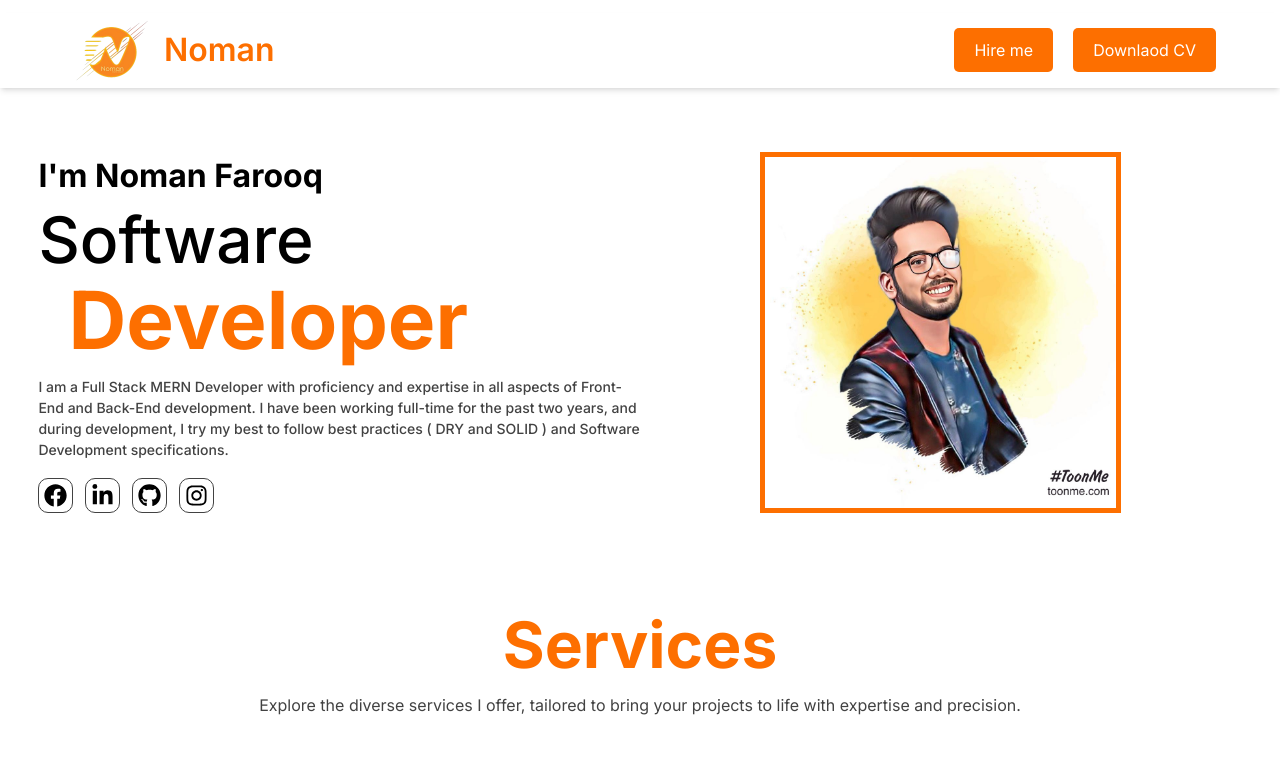
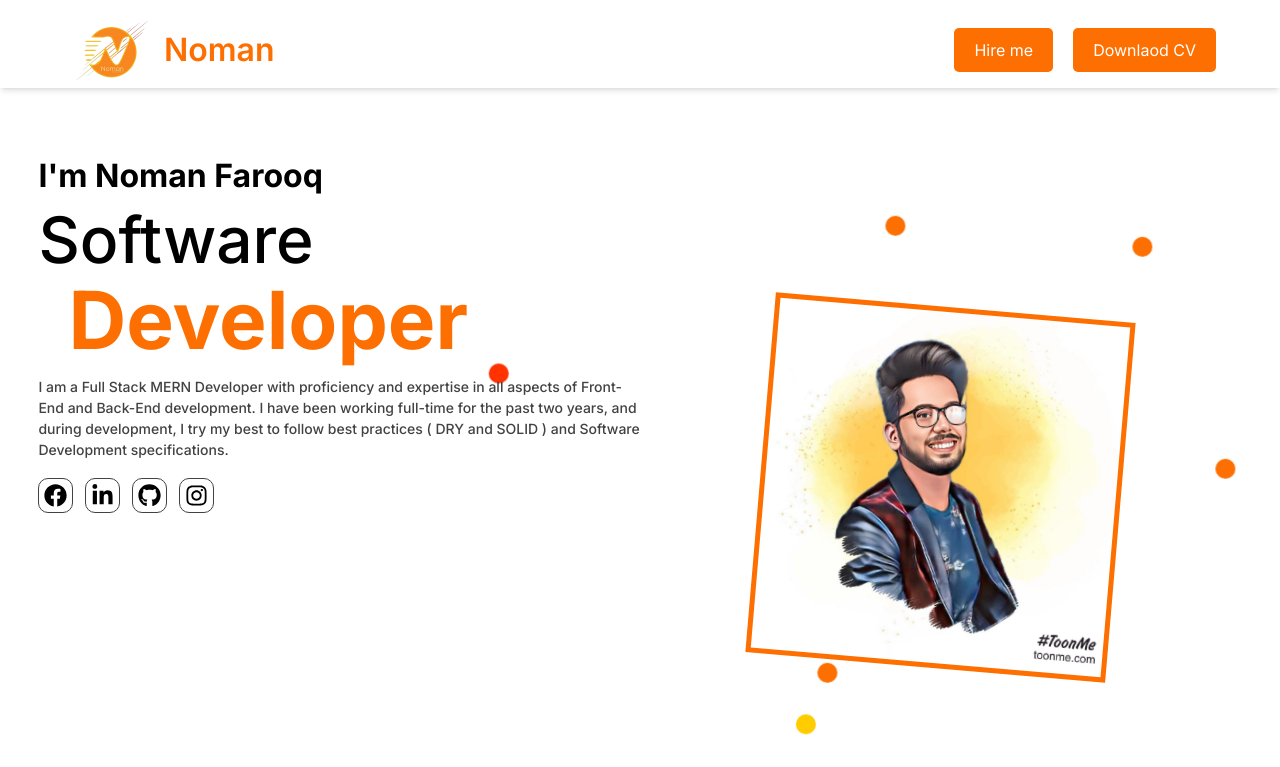
Before and after one commit to Noman-Sheikh-09/nextjs-portfolio, a Next.js app: page / in a window 1280 px wide. Shown: the top 767 px of the page. Built offline with nearby package versions, Linux system fonts and the light colour scheme.

Commit message:
update ui

```diff
--- a/app/globals.css
+++ b/app/globals.css
@@ -31,7 +31,6 @@ body {
     text-wrap: balance;
   }
 }
-
 
 .service-card {
   position: relative;
@@ -84,3 +83,80 @@ body {
   /* height: 100%; */
   object-fit: cover;
 }
+
+/* styles/globals.css */
+
+@keyframes dance {
+  0% {
+    transform: rotate(0deg);
+  }
+  25% {
+    transform: rotate(5deg);
+  }
+  50% {
+    transform: rotate(0deg);
+  }
+  75% {
+    transform: rotate(-5deg);
+  }
+  100% {
+    transform: rotate(0deg);
+  }
+}
+
+.dance-animation {
+  animation: dance 2s infinite ease-in-out;
+}
+.full-screen-bg {
+  position: relative;
+  width: 100%;
+  min-height: 100vh;
+  overflow: hidden;
+
+}
+
+@keyframes moveBall {
+  0% {
+    transform: translateY(0) translateX(0);
+  }
+  25% {
+    transform: translateY(-100px) translateX(100px);
+  }
+  50% {
+    transform: translateY(100px) translateX(200px);
+  }
+  75% {
+    transform: translateY(-200px) translateX(300px);
+  }
+  100% {
+    transform: translateY(0) translateX(0);
+  }
+}
+
+.ball {
+  position: absolute;
+  width: 20px;
+  height: 20px;
+  background-color: #fd6f00;
+  border-radius: 50%;
+  animation: moveBall 15s infinite ease-in-out;
+  z-index: -999;
+}
+
+.ball:nth-child(2) {
+  background-color: #000000;
+  animation-duration: 7s;
+  animation-delay: -2s;
+}
+
+.ball:nth-child(3) {
+  background-color: #ffcc00;
+  animation-duration: 6s;
+  animation-delay: -3s;
+}
+
+.ball:nth-child(4) {
+  background-color: #ff3300;
+  animation-duration: 3s;
+  animation-delay: -1s;
+}
--- a/app/portfolio/page.tsx
+++ b/app/portfolio/page.tsx
@@ -1,3 +1,4 @@
+"use client"
 import Contact from "@/components/contact/Contact";
 import Footer from "@/components/footer/Footer";
 import Header from "@/components/header/Header";
@@ -5,7 +6,7 @@ import Projects from "@/components/projects/Projects";
 import Services from "@/components/services/Services";
 import Technologies from "@/components/technologies/Technologies";
 import Link from "next/link";
-import React from "react";
+import React, { useEffect } from "react";
 import {
   FaFacebook,
   FaLinkedinIn,
@@ -13,13 +14,26 @@ import {
   FaInstagram,
 } from "react-icons/fa";
 export default function Portfolio() {
+
+  useEffect(() => {
+    const container = document.getElementById('ball-container');
+    const numberOfBalls = 10;
+
+    for (let i = 0; i < numberOfBalls; i++) {
+      const ball = document.createElement('div');
+      ball.className = 'ball';
+      ball.style.top = `${Math.random() * 100}vh`;
+      ball.style.left = `${Math.random() * 100}%`;
+      container.appendChild(ball);
+    }
+  }, []);
   return (
-    <div className="w-[100%] min-h-[100vh] pt-[1%]">
+    <div className="w-[100%] min-h-[100vh] pt-[1%]" >
       <Header />
       {/* hero section  */}
       {/* <BackgroundAnimation /> */}
-      <div className="w-[100%] flex xs:flex-col lg:flex-row   justify-between px-[3%] py-[5%]">
-        <div className="xs:w-[100%] lg:w-[50%] ">
+      <div className="w-[100%] flex xs:flex-col lg:flex-row full-screen-bg justify-between px-[3%] py-[5%]" id="ball-container">
+        <div className="xs:w-[100%] lg:w-[50%] z-50">
           <p className="font-bold text-[2rem] text-black">I'm Noman Farooq</p>
           <p className="font-medium text-[4rem] text-black leading-[80px]">
             Software
@@ -70,9 +84,11 @@ export default function Portfolio() {
           </div>
         </div>
         <div className="xs:w-[100%] lg:w-[50%] flex justify-center items-center ">
-          <img src="image.jpg" className="w-[60%]  border-[5px] border-primary" />
+          <img src="image.jpg" className="w-[60%]  border-[5px] border-primary dance-animation hover:rotate-[15deg] hover:transition-all hover:ease-in-out hover:duration-500" />
+
         </div>
       </div>
+
 
       <Services />
       <Projects />
```
Also changed, not shown: public/noman.png (added).
